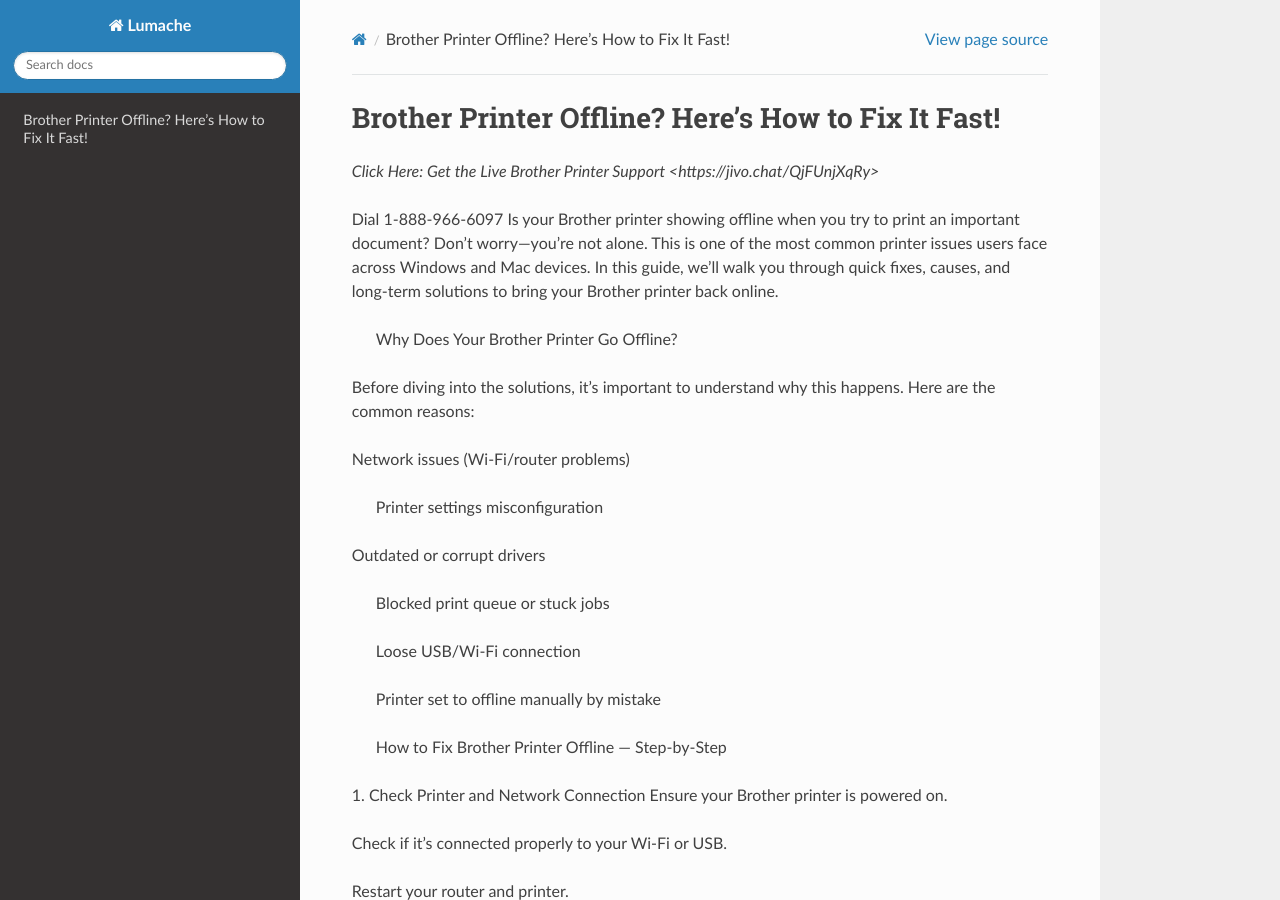
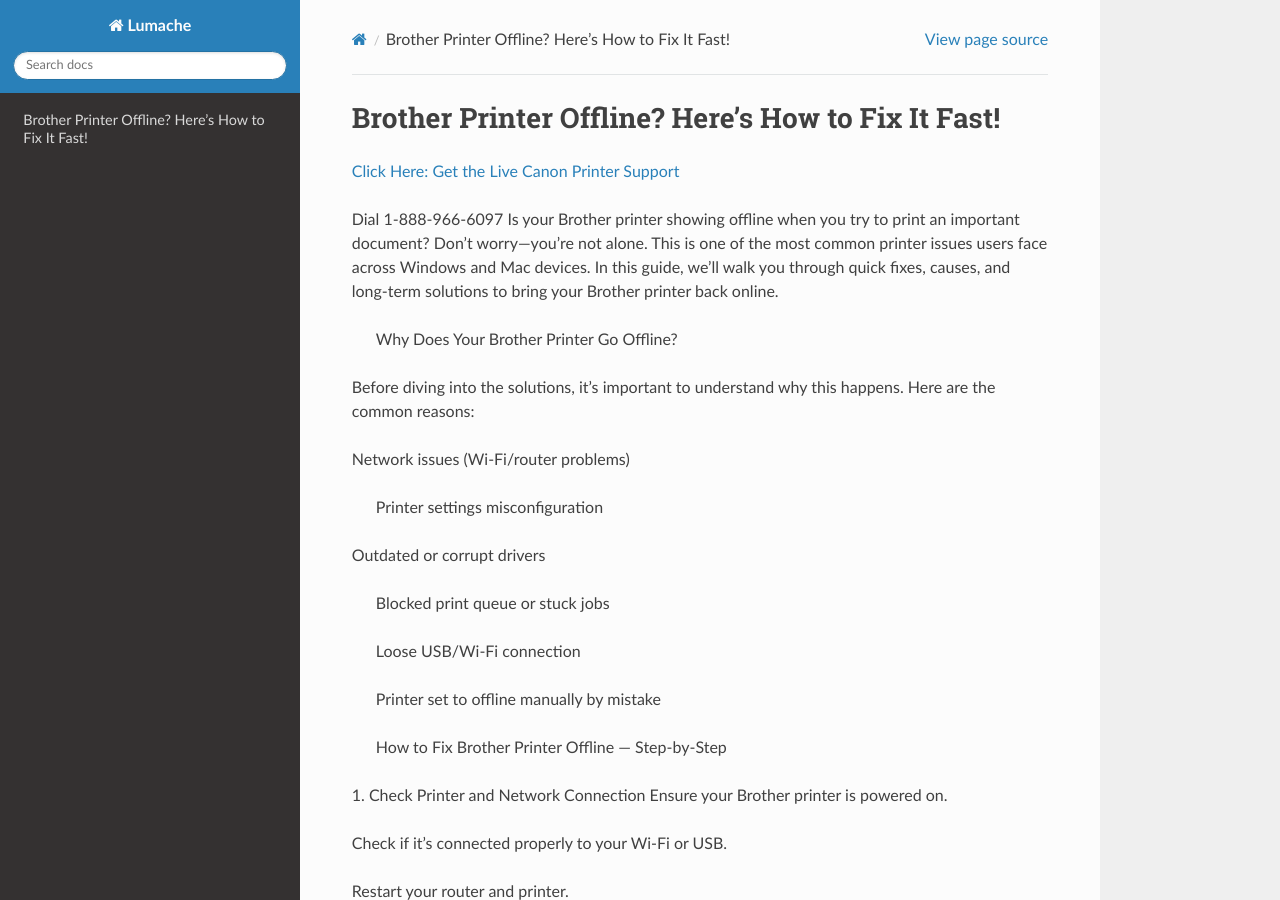
Before and after one commit to barrysmith97367/smartbrotips, a Sphinx documentation site: the page built from docs/source/index.rst, in a window 1280 px wide and 900 px high. Built offline with Sphinx 7.4.7 and the Read the Docs theme 3.1.0, drawn with Linux system fonts in a browser that asks for light colours.

Commit message:
Update index.rst

```diff
--- a/docs/source/index.rst
+++ b/docs/source/index.rst
@@ -1,6 +1,6 @@
 Brother Printer Offline? Here’s How to Fix It Fast!
 ===================================
-`Click Here: Get the Live Brother Printer Support <https://jivo.chat/QjFUnjXqRy>`
+`Click Here: Get the Live Canon Printer Support <https://jivo.chat/KlZSRejpBm>`_
 
 
 Dial 1-888-966-6097 Is your Brother printer showing offline when you try to print an important document? Don’t worry—you’re not alone. This is one of the most common printer issues users face across Windows and Mac devices. In this guide, we’ll walk you through quick fixes, causes, and long-term solutions to bring your Brother printer back online.
```
